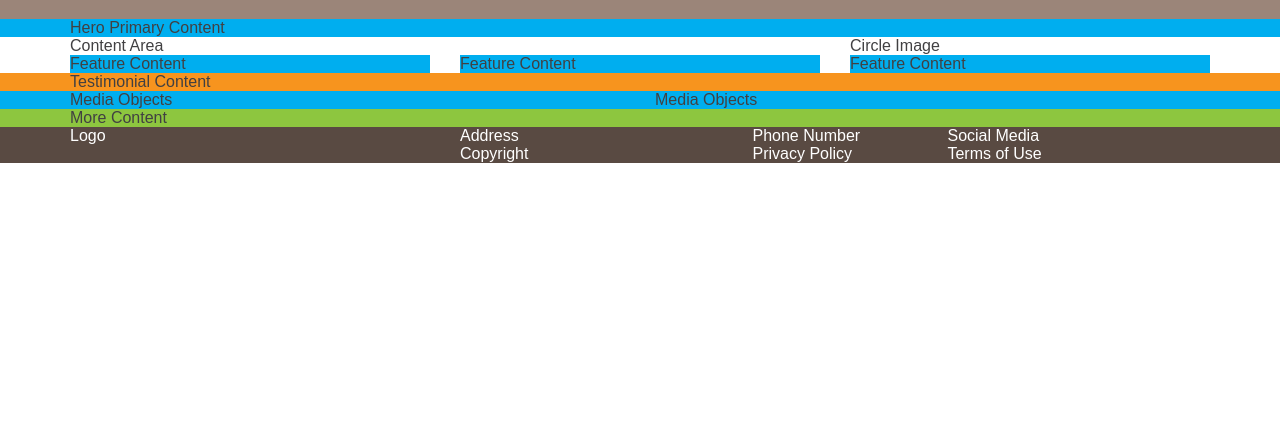
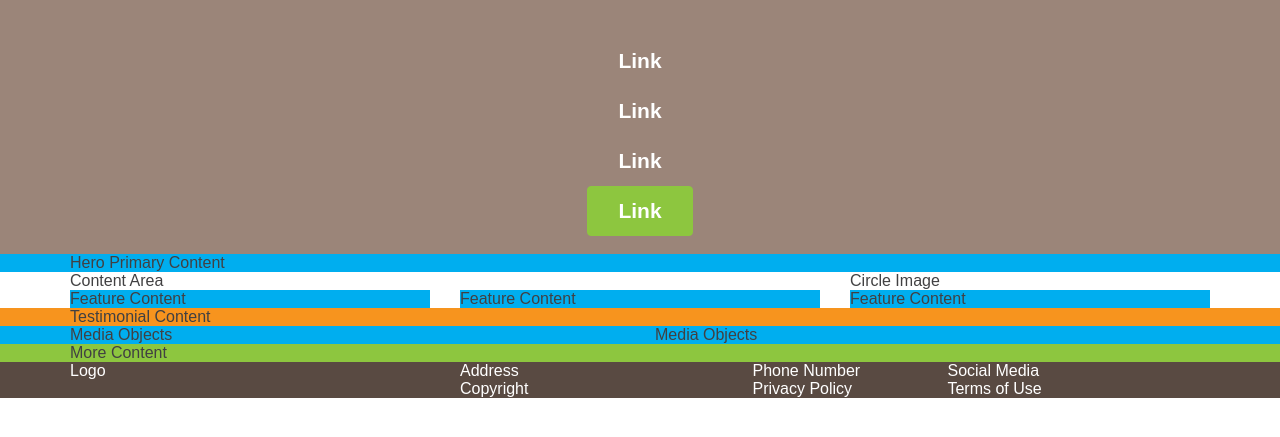
Before and after one commit to dan7sc/dev218x-css, a plain HTML site: page index.html in a window 1280 px wide. Shown: the part 85-522 px from the top of the page. Drawn offline with Linux system fonts and the light colour scheme.

Commit message:
Create and style the navigation for extra small devices.

```diff
--- a/index.html
+++ b/index.html
@@ -15,6 +15,14 @@
         <a class="logo logo-primary">
           <img src="img/logo.png">
         </a>
+        <nav class="nav nav-primary">
+          <ul class="nav-list">
+            <li><a href="#" class="btn btn-nav">Link</a></li>
+            <li><a href="#" class="btn btn-nav">Link</a></li>
+            <li><a href="#" class="btn btn-nav">Link</a></li>
+            <li><a href="#" class="btn btn-primary">Link</a></li>
+          </ul>
+        </nav>
       </div>
     </header>
 
--- a/stylesheet.css
+++ b/stylesheet.css
@@ -143,6 +143,10 @@ Module Styles
   color: white;
 }
 
+.btn-nav {
+    color: white;
+}
+
 .btn-primary:hover {
   background: none;
   border-color: white;
@@ -174,6 +178,17 @@ Module Styles
     height: 100%;
 }
 
+/*Navigation Modules*/
+
+.nav-list {
+  list-style: none;
+  padding: 0px;
+  margin: 0px;
+}
+
+.nav-primary {
+    margin-top: 35px;
+}
 
 
 /***************************
```
